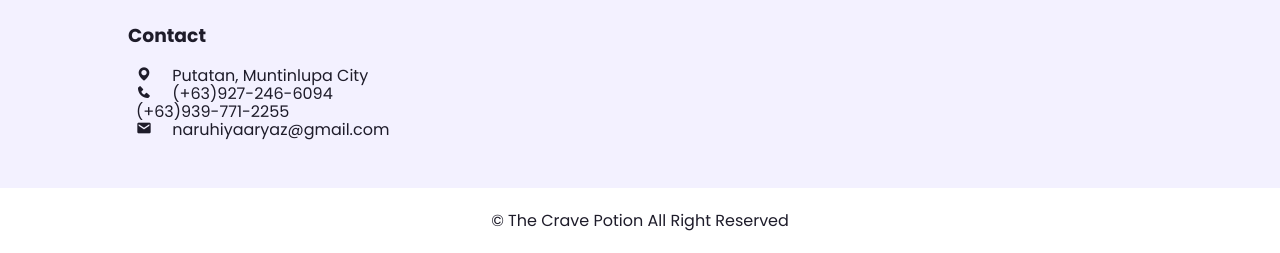
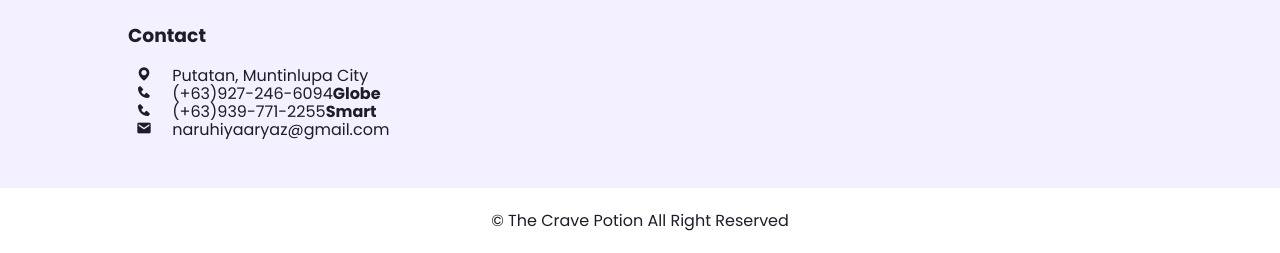
Before and after one commit to Lizzbelle/thecravepotion, a plain HTML site: page index.html in a window 1280 px wide. Shown: the part 3188-3441 px from the top of the page. Drawn offline with nearby package versions, Linux system fonts and the light colour scheme.

Commit message:
Update index.html

```diff
--- a/index.html
+++ b/index.html
@@ -177,7 +177,8 @@
 	<div class="contact-box address">
 		<h3>Contact</h3>
 			<i class='bx bxs-map' ><span> Putatan, Muntinlupa City</span></i>
-			<i class='bx bxs-phone' ><span> (+63)927-246-6094<br>(+63)939-771-2255</span></i>
+			<i class='bx bxs-phone' ><span> (+63)927-246-6094<b>Globe</b></span></i>
+			<i class='bx bxs-phone' ><span> (+63)939-771-2255<b>Smart</b></span></i>
 			<i class='bx bxs-envelope' ><span> naruhiyaaryaz@gmail.com</span></i>
 	</div>
 </section>
```
